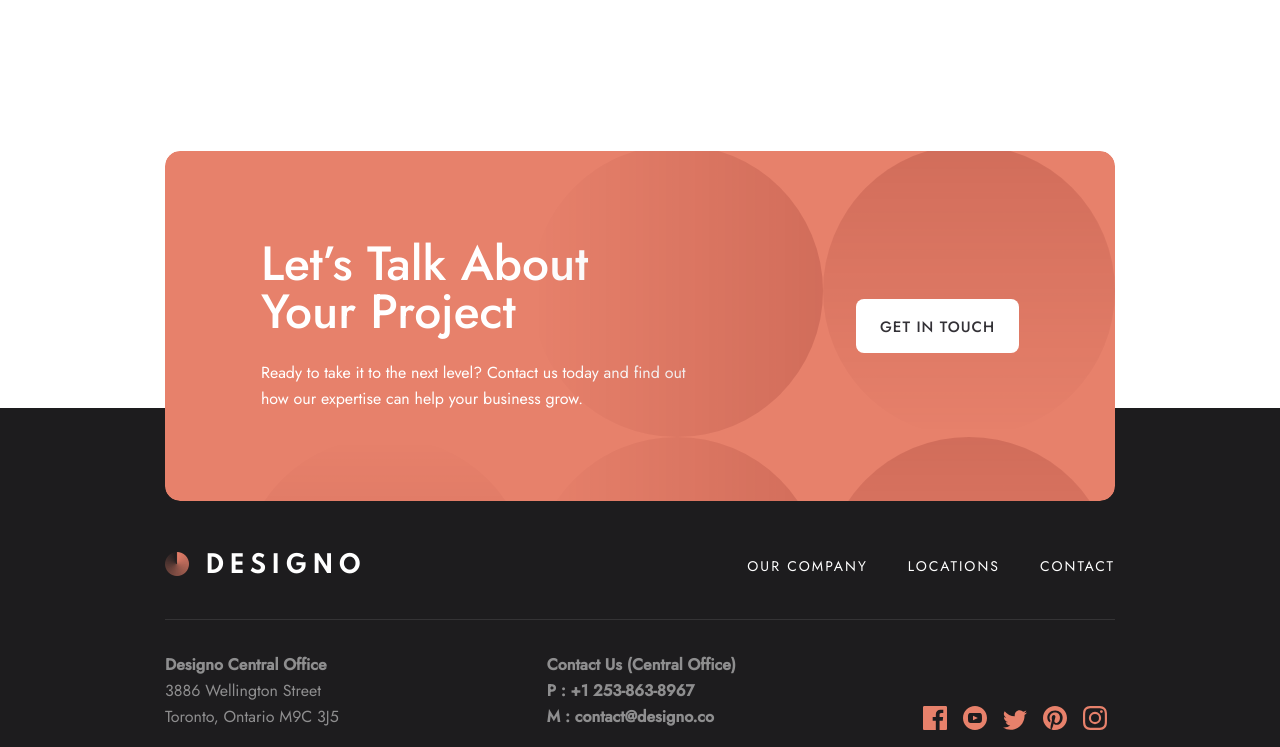
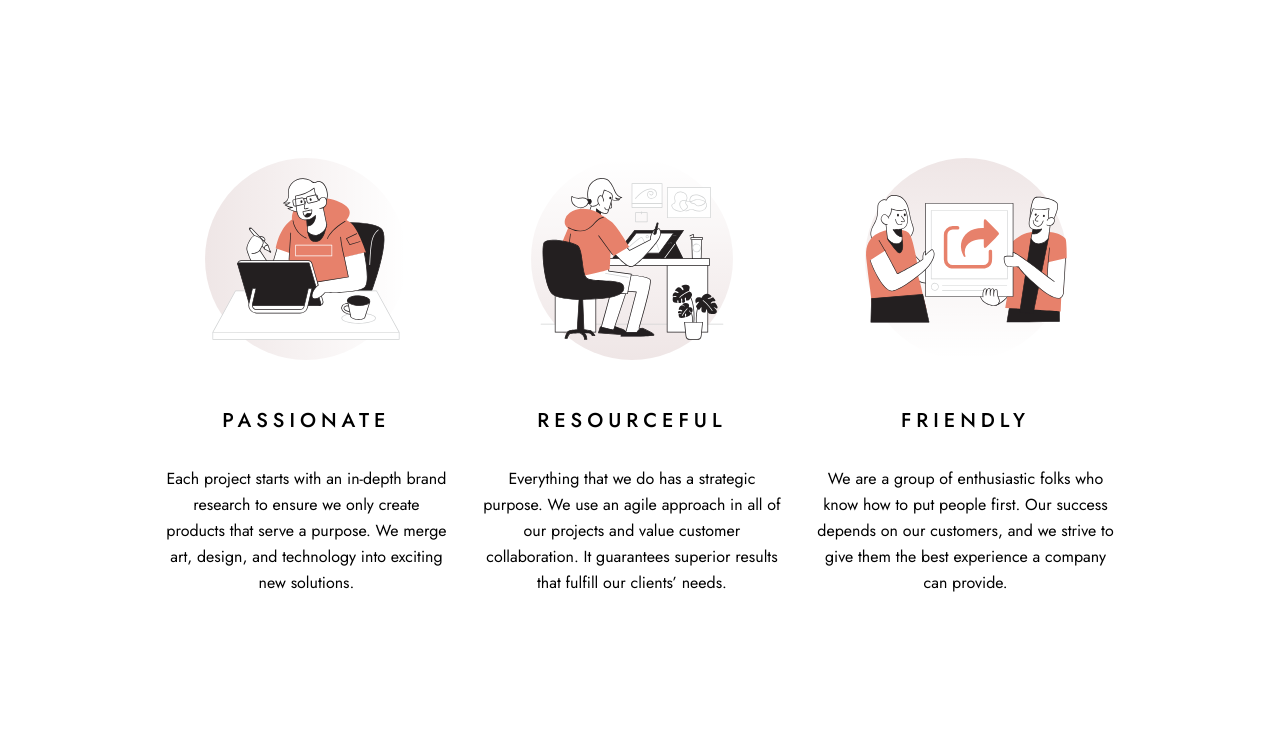
Before and after one commit to mehdi-zibout/fem-designo, a React (Vite) app: page / in a window 1280 px wide. Shown: the part 1675-2422 px from the top of the page. Built offline with nearby package versions, Linux system fonts and the light colour scheme.

Commit message:
Add illustration card and finish HomePage

```diff
--- /dev/null
+++ b/src/components/shared/IllustrationCard.tsx
@@ -0,0 +1,67 @@
+import {
+  DetailedHTMLProps,
+  FunctionComponent,
+  HTMLAttributes,
+  ReactNode,
+  SVGProps,
+} from "react";
+import { ReactComponent as Passionate } from "../../assets/home/desktop/illustration-passionate.svg";
+
+function IllustrationCard({
+  title,
+  children,
+  cerclePosition,
+  Illustration,
+  className,
+  ...props
+}: IllustrationCardProps) {
+  return (
+    <div
+      className={
+        "flex justify-center items-center  flex-col  tablet:flex-row desktop:flex-col " +
+        className
+      }
+      {...props}
+    >
+      <div className="relative w-[202px] h-[202px]">
+        <div
+          className={`${cerclePositionToTailwind(
+            cerclePosition
+          )}  bg-[linear-gradient(90deg,_rgba(93,_2,_2,_0.0001)_0%,_rgba(93,_2,_2,_0.497569)_100%)] opacity-20 rounded-full mix-blend-normal w-[202px] h-[202px]`}
+        ></div>
+        <Illustration className="absolute top-0 left-0 right-0 bottom-0 m-auto" />
+      </div>
+      <div className="desktop:mt-12 tablet:ml-12 tablet:mt-0 mt-12 desktop:ml-0">
+        <h4 className="text-h3 text-center tablet:text-left desktop:text-center desktop:mb-8 tablet:mb-4 mb-8 uppercase">
+          {title}
+        </h4>
+        {children}
+      </div>
+    </div>
+  );
+}
+
+export default IllustrationCard;
+
+type IllustrationCardProps = {
+  title: string;
+  children: ReactNode;
+  Illustration: FunctionComponent<SVGProps<SVGSVGElement>>;
+  cerclePosition: "top" | "bottom" | "left" | "right";
+} & DetailedHTMLProps<HTMLAttributes<HTMLDivElement>, HTMLDivElement>;
+
+function cerclePositionToTailwind(pos: "top" | "bottom" | "left" | "right") {
+  switch (pos) {
+    case "bottom":
+      return "rotate-90";
+
+    case "left":
+      return "rotate-180";
+
+    case "right":
+      return "";
+
+    case "top":
+      return "-rotate-90";
+  }
+}
--- a/src/pages/Home.tsx
+++ b/src/pages/Home.tsx
@@ -3,10 +3,14 @@ import Button from "../components/shared/Button";
 import { ReactComponent as bgCercle } from "../assets/home/desktop/bg-pattern-hero-home.svg";
 import imgPhone from "../assets/home/desktop/image-hero-phone.png";
 import NavCard from "../components/shared/NavCard";
+import IllustrationCard from "../components/shared/IllustrationCard";
+import { ReactComponent as Passionate } from "../assets/home/desktop/illustration-passionate.svg";
+import { ReactComponent as Resourceful } from "../assets/home/desktop/illustration-resourceful.svg";
+import { ReactComponent as Friendly } from "../assets/home/desktop/illustration-friendly.svg";
 function Home() {
   return (
     <>
-      <div className="mb-40">
+      <div className="desktop:mb-40 mb-32">
         <Panel
           className={
             "desktop:py-[9rem] px-6 py-20 tablet:p-[3.75rem]  h-[53rem] desktop:h-fit desktop:px-[5.94rem] desktop:flex desktop:justify-between desktop:items-start"
@@ -37,7 +41,7 @@ function Home() {
           }
         />
       </div>
-      <div className="px-6 tablet:px-0">
+      <div className="px-6 tablet:px-0 desktop:mb-40 mb-20">
         <div className="mb-40 desktop:grid grid-cols-2 gap-8">
           <NavCard
             title={"web design"}
@@ -72,6 +76,50 @@ function Home() {
             />
           </div>
         </div>
+        <div className="flex justify-between items-center flex-col desktop:flex-row">
+          <IllustrationCard
+            title={"Passionate"}
+            Illustration={Passionate}
+            cerclePosition={"left"}
+            className="tablet:mb-8 desktop:mb-0 mb-20 desktop:mr-8"
+          >
+            <p
+              className={`text-body text-center tablet:text-left desktop:text-center `}
+            >
+              Each project starts with an in-depth brand research to ensure we
+              only create products that serve a purpose. We merge art, design,
+              and technology into exciting new solutions.
+            </p>
+          </IllustrationCard>
+
+          <IllustrationCard
+            title={"resourceful"}
+            Illustration={Resourceful}
+            cerclePosition={"bottom"}
+            className="tablet:mb-8 desktop:mb-0 mb-20 desktop:mr-8"
+          >
+            <p
+              className={`text-body text-center tablet:text-left desktop:text-center `}
+            >
+              Everything that we do has a strategic purpose. We use an agile
+              approach in all of our projects and value customer collaboration.
+              It guarantees superior results that fulfill our clients’ needs.
+            </p>
+          </IllustrationCard>
+          <IllustrationCard
+            title={"FRIENDLY"}
+            Illustration={Friendly}
+            cerclePosition={"top"}
+          >
+            <p
+              className={`text-body text-center tablet:text-left desktop:text-center `}
+            >
+              We are a group of enthusiastic folks who know how to put people
+              first. Our success depends on our customers, and we strive to give
+              them the best experience a company can provide.
+            </p>
+          </IllustrationCard>
+        </div>
       </div>
     </>
   );
--- a/tailwind.config.cjs
+++ b/tailwind.config.cjs
@@ -27,7 +27,12 @@ module.exports = {
       ],
       body: ["16px", { lineHeight: "26px" }],
     },
-    extend: {},
+    extend: {
+      backgroundImage: {
+        cercle:
+          "linear-gradient(90deg, rgba(93, 2, 2, 0.0001) 0%, rgba(93, 2, 2, 0.497569) 100%);",
+      },
+    },
   },
   plugins: [],
 };
```
